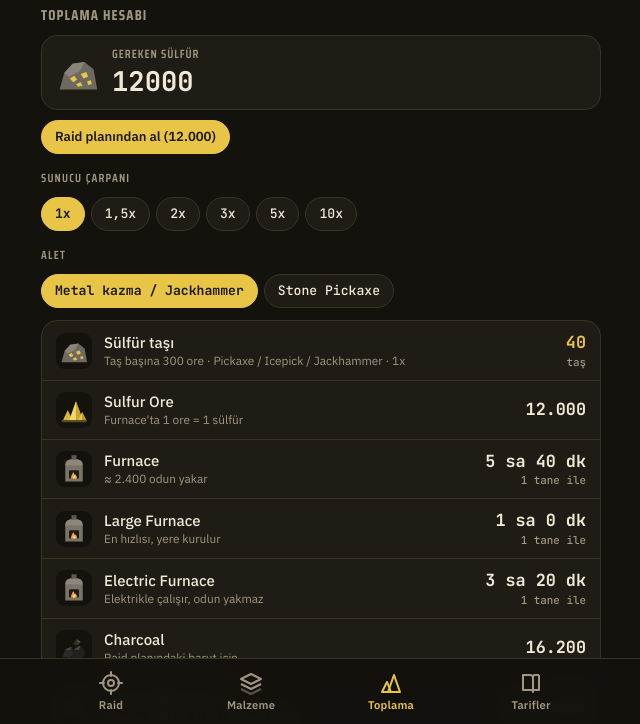
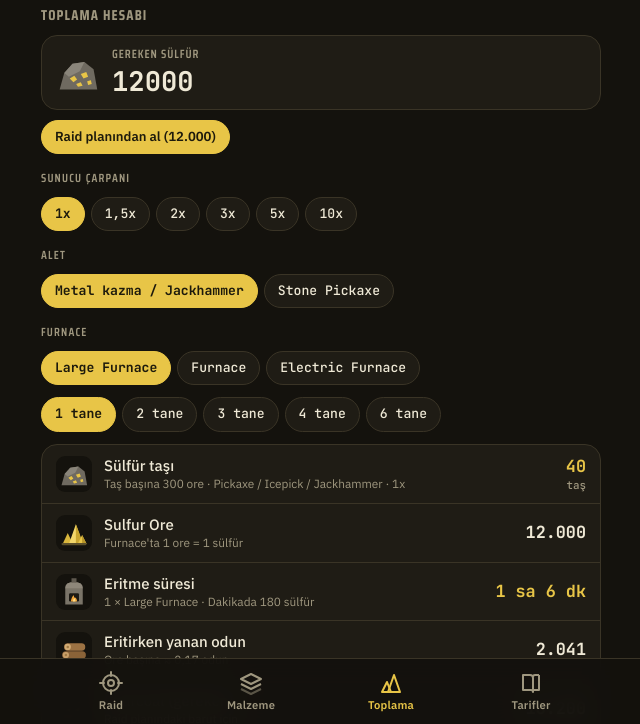
Before and after one commit to kagan4545/Tak-lma-, a plain HTML site: page index.html in a window 1280 px wide. Both pictures are taken after a click on the tab "Toplama". Shown: the part 76-800 px from the top of the page, without its empty margins (319-959 px from the left). Drawn offline with Linux system fonts and the light colour scheme.

Commit message:
Furnace hesapları düzeltildi: odun tüketimi, yan ürün kömür, furnace seçimi
Co-Authored-By: Claude Opus 5.5 <noreply@anthropic.com>
Claude-Session: https://claude.ai/code/session_01WwQXpJGB6JbEtLAc4K7hMJ

```diff
--- a/index.html
+++ b/index.html
@@ -435,6 +435,9 @@ h2 { font-family: var(--f-display); font-weight: 700; text-transform: uppercase;
       <div class="quick" id="mult"></div>
       <span class="mini">Alet</span>
       <div class="quick" id="tool"></div>
+      <span class="mini">Furnace</span>
+      <div class="quick" id="furn"></div>
+      <div class="quick" id="fcount"></div>
       <div class="mats" id="gather"></div>
       <p class="note" id="gather-note"></p>
     </div>
@@ -627,16 +630,23 @@ const TOOLS = [
   { id: "stone", name: "Stone Pickaxe", short: "Stone Pickaxe", ore: 257 },
 ];
 const CHAR_PER_WOOD = 0.75;
+// sec = 1 sülfür ore'un erime süresi (tüm furnace), wood = ore başına yanan odun
 const FURNACES = [
-  { name: "Furnace", sec: 1.7, sub: n => `≈ ${fmt(Math.ceil(n * 0.2))} odun yakar` },
-  { name: "Large Furnace", sec: 0.3, sub: () => "En hızlısı, yere kurulur" },
-  { name: "Electric Furnace", sec: 1, sub: () => "Elektrikle çalışır, odun yakmaz" },
+  { id: "large", name: "Large Furnace", sec: 1 / 3, wood: 0.17, note: "Dakikada 180 sülfür" },
+  { id: "small", name: "Furnace", sec: 1 / 0.6, wood: 0.83, note: "Dakikada 36 sülfür" },
+  { id: "electric", name: "Electric Furnace", sec: 1, wood: 0, note: "Dakikada 60 sülfür, elektrikle çalışır" },
 ];
 const dur = s => { s = Math.ceil(s); const h = Math.floor(s / 3600), m = Math.floor(s % 3600 / 60), r = s % 60;
   return h ? `${h} sa ${m} dk` : m ? `${m} dk ${r ? r + " sn" : ""}`.trim() : `${r} sn`; };
 if (state.mult == null) state.mult = 1;
 if (!state.tool) state.tool = "pick";
 if (state.linked == null) state.linked = true;
+if (!state.furnace) state.furnace = "large";
+if (state.fcount == null) state.fcount = 1;
+$("furn").innerHTML = FURNACES.map(f => `<button data-v="${f.id}">${f.name}</button>`).join("");
+$("furn").querySelectorAll("button").forEach(b => b.onclick = () => { state.furnace = b.dataset.v; render(); });
+$("fcount").innerHTML = [1, 2, 3, 4, 6].map(v => `<button data-v="${v}">${v} tane</button>`).join("");
+$("fcount").querySelectorAll("button").forEach(b => b.onclick = () => { state.fcount = Number(b.dataset.v); render(); });
 $("mult").innerHTML = [1, 1.5, 2, 3, 5, 10].map(v => `<button data-v="${v}">${String(v).replace(".", ",")}x</button>`).join("");
 $("mult").querySelectorAll("button").forEach(b => b.onclick = () => { state.mult = Number(b.dataset.v); render(); });
 $("tool").innerHTML = TOOLS.map(x => `<button data-v="${x.id}">${x.short}</button>`).join("");
@@ -732,16 +742,26 @@ function render() {
   const nodes = Math.ceil(need / perNode);
   const fromPlan = state.linked && planNeed > 0;
   const char = fromPlan ? B.char : need * 1.5;
-  const wood = Math.ceil(char / CHAR_PER_WOOD);
+  const F = FURNACES.find(f => f.id === state.furnace) || FURNACES[0];
+  $("furn").querySelectorAll("button").forEach(b => b.setAttribute("aria-pressed", b.dataset.v === F.id));
+  $("fcount").querySelectorAll("button").forEach(b => b.setAttribute("aria-pressed", Number(b.dataset.v) === state.fcount));
+  const burn = Math.ceil(need * F.wood);                 // eritirken yanan odun
+  const byChar = Math.floor(burn * CHAR_PER_WOOD);       // bu odundan çıkan kömür
+  const extraChar = Math.max(0, char - byChar);
+  const extraWood = Math.ceil(extraChar / CHAR_PER_WOOD); // kalan kömür için ayrıca yakılacak odun
+  const wood = burn + extraWood;
   const grow = (icon, name, sub, v, vsub, key) => `<div class="mat${key ? " key" : ""}">${icon}<span class="nm">${name}<small>${sub}</small></span><span class="v">${v}${vsub ? `<small>${vsub}</small>` : ""}</span></div>`;
   $("gather").innerHTML = need ? [
     grow(ico("node"), "Sülfür taşı", `Taş başına ${fmt(perNode)} ore · ${tool.name} · ${state.mult}x`, fmt(nodes), "taş", true),
     grow(ico("sulfur"), "Sulfur Ore", "Furnace'ta 1 ore = 1 sülfür", fmt(need)),
-    ...FURNACES.map(f => grow(ico("furnace"), f.name, f.sub(need), dur(need * f.sec), "1 tane ile")),
-    grow(ico("char"), "Charcoal", fromPlan ? "Raid planındaki barut için" : "≈ hepsi barut olursa", fmt(char)),
-    grow(ico("wood"), "Odun (kömür için)", state.mult > 1 ? `Yakınca ~%75'i kömüre döner · ${state.mult}x'te ağaç başına ${String(state.mult).replace(".", ",")} kat odun` : "Yakınca yaklaşık %75'i kömüre döner", "≈ " + fmt(wood), "", false),
+    grow(ico("furnace"), "Eritme süresi", `${state.fcount} × ${F.name} · ${F.note}`, dur(need * F.sec / state.fcount), "", true),
+    grow(ico("wood"), "Eritirken yanan odun", F.wood ? `Ore başına ≈ ${String(F.wood).replace(".", ",")} odun` : "Odun yakmaz", fmt(burn)),
+    grow(ico("char"), "Charcoal (gereken)", fromPlan ? "Raid planındaki barut için" : "≈ hepsi barut olursa", fmt(char)),
+    grow(ico("char"), "Charcoal (eritmeden çıkan)", "Yanan odundan kendiliğinden çıkar", "≈ " + fmt(Math.min(byChar, char)), byChar > char ? `${fmt(byChar - char)} fazla` : ""),
+    grow(ico("wood"), "Ek odun (kalan kömür için)", extraChar ? `${fmt(extraChar)} kömür daha lazım` : "Gerek yok, eritme yetiyor", "≈ " + fmt(extraWood)),
+    grow(ico("wood"), "Toplam odun", `Eritme + ek kömür${state.mult > 1 ? ` · ${String(state.mult).replace(".", ",")}x'te ağaçlardan daha hızlı toplarsın` : ""}`, "≈ " + fmt(wood), "", false),
   ].join("") : `<div class="mat"><span class="nm">Gereken sülfürü yaz ya da raid planından al.</span></div>`;
-  $("gather-note").textContent = "Çarpan, taştan ve ağaçtan topladığın miktarı artırır; eritme süresi değişmez. Furnace süreleri tek furnace içindir, iki furnace kullanırsan yarıya iner. Pure Ore Tea taştan çıkan ore'u %50 artırır.";
+  $("gather-note").textContent = "Çarpan, taştan ve ağaçtan topladığın miktarı artırır; eritme süresi ve gereken odun değişmez. Furnace hızları ve odun tüketimi Facepunch wiki ve furnace rehberlerinden alındı. Odunun kömüre dönme oranı (~%75) tahminidir. Pure Ore Tea taştan çıkan ore'u %50 artırır.";
 
   // Sülfür ekranı
   const s = Math.max(0, Number(state.sulfur) || 0);
```
